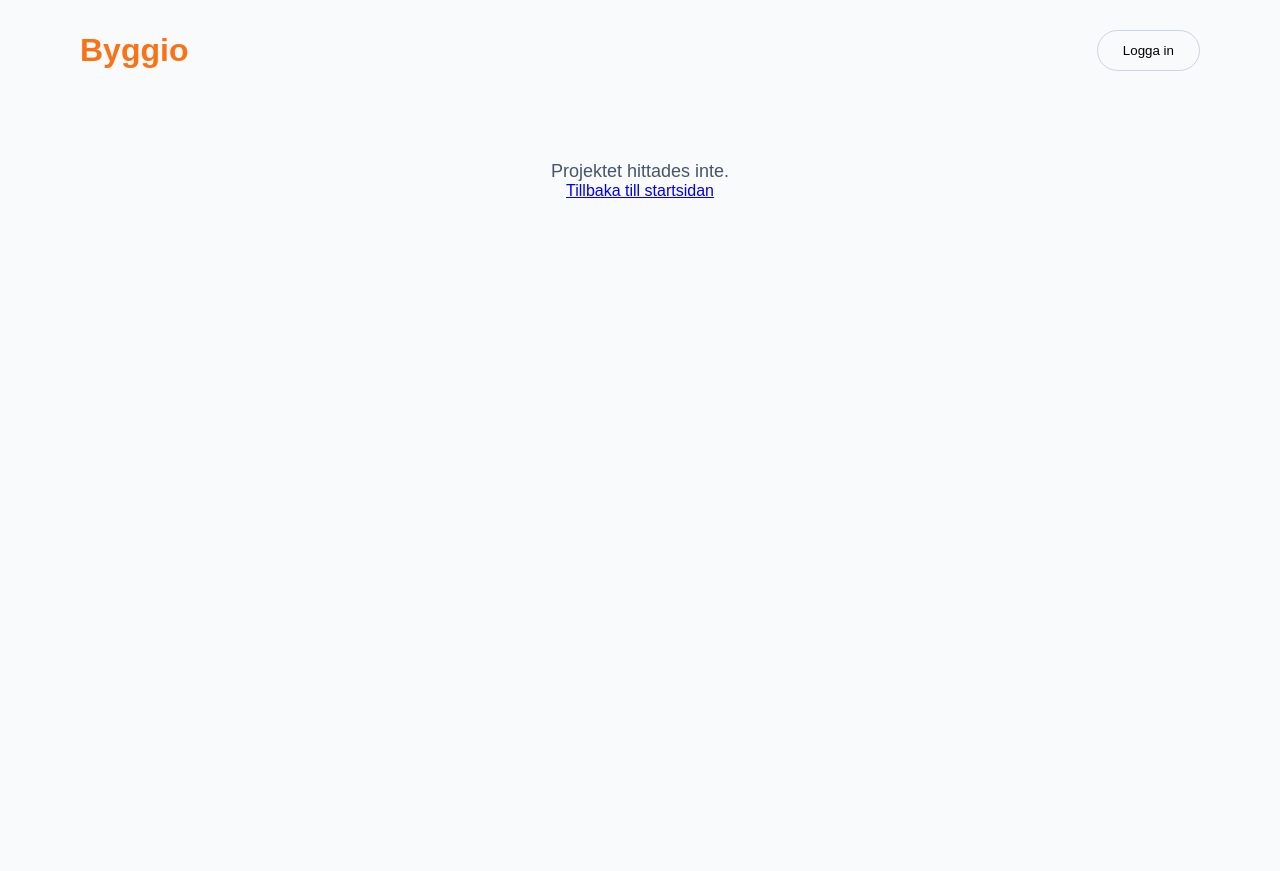
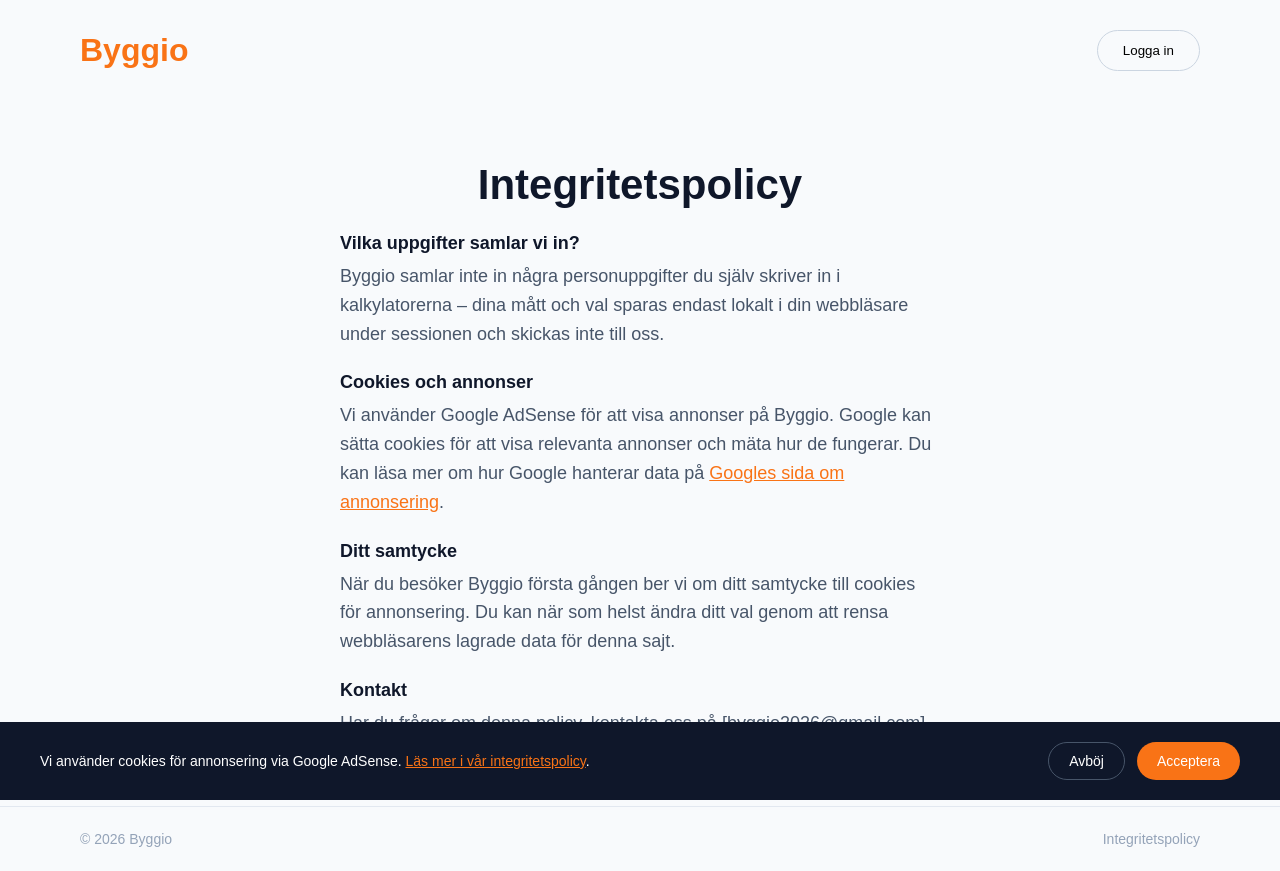
Before and after one commit to 2nm6sbhgs4-star/byggio, a React (Vite) app: page /integritetspolicy in a window 1280 px wide. Before the commit the page ends 800 px from the top, so only its background shows below. Built offline with nearby package versions, Linux system fonts and the light colour scheme.

Commit message:
Lägg till AdSense-verifieringskod

```diff
--- a/src/App.tsx
+++ b/src/App.tsx
@@ -2,6 +2,9 @@ import { Routes, Route } from 'react-router-dom'
 import Navbar from './Navbar'
 import ProjectCards from './ProjectCards'
 import ProjectPage from './ProjectPage'
+import PrivacyPage from './PrivacyPage'
+import CookieConsent from './CookieConsent'
+import Footer from './Footer'
 
 function Home() {
   const scrollToProjects = () => {
@@ -28,8 +31,11 @@ function App() {
       <Navbar />
       <Routes>
         <Route path="/" element={<Home />} />
+        <Route path="/integritetspolicy" element={<PrivacyPage />} />
         <Route path="/:projectId" element={<ProjectPage />} />
       </Routes>
+      <Footer />
+      <CookieConsent />
     </div>
   )
 }
--- /dev/null
+++ b/src/CookieConsent.tsx
@@ -0,0 +1,33 @@
+import { useState, useEffect } from 'react'
+import { Link } from 'react-router-dom'
+
+function CookieConsent() {
+  const [visible, setVisible] = useState(false)
+
+  useEffect(() => {
+    const consent = localStorage.getItem('byggio-cookie-consent')
+    if (!consent) setVisible(true)
+  }, [])
+
+  const handleChoice = (accepted: boolean) => {
+    localStorage.setItem('byggio-cookie-consent', accepted ? 'accepted' : 'declined')
+    setVisible(false)
+    // När AdSense är godkänt: ladda in annonsskriptet här dynamiskt om accepted === true
+  }
+
+  if (!visible) return null
+
+  return (
+    <div className="cookie-banner">
+      <p>
+        Vi använder cookies för annonsering via Google AdSense.{' '}
+        <Link to="/integritetspolicy">Läs mer i vår integritetspolicy</Link>.
+      </p>
+      <div className="cookie-buttons">
+        <button className="cookie-decline" onClick={() => handleChoice(false)}>Avböj</button>
+        <button className="cookie-accept" onClick={() => handleChoice(true)}>Acceptera</button>
+      </div>
+    </div>
+  )
+}
+export default CookieConsent
--- /dev/null
+++ b/src/Footer.tsx
@@ -0,0 +1,11 @@
+import { Link } from 'react-router-dom'
+
+function Footer() {
+  return (
+    <footer className="footer">
+      <span>© {new Date().getFullYear()} Byggio</span>
+      <Link to="/integritetspolicy">Integritetspolicy</Link>
+    </footer>
+  )
+}
+export default Footer
--- /dev/null
+++ b/src/PrivacyPage.tsx
@@ -0,0 +1,33 @@
+function PrivacyPage() {
+  return (
+    <div className="project-page">
+      <h1>Integritetspolicy</h1>
+      <div className="policy-content">
+        <h3>Vilka uppgifter samlar vi in?</h3>
+        <p>
+          Byggio samlar inte in några personuppgifter du själv skriver in i kalkylatorerna – dina mått och val
+          sparas endast lokalt i din webbläsare under sessionen och skickas inte till oss.
+        </p>
+
+        <h3>Cookies och annonser</h3>
+        <p>
+          Vi använder Google AdSense för att visa annonser på Byggio. Google kan sätta cookies för att visa
+          relevanta annonser och mäta hur de fungerar. Du kan läsa mer om hur Google hanterar data på{' '}
+          <a href="https://policies.google.com/technologies/ads" target="_blank" rel="noreferrer">
+            Googles sida om annonsering
+          </a>.
+        </p>
+
+        <h3>Ditt samtycke</h3>
+        <p>
+          När du besöker Byggio första gången ber vi om ditt samtycke till cookies för annonsering. Du kan
+          när som helst ändra ditt val genom att rensa webbläsarens lagrade data för denna sajt.
+        </p>
+
+        <h3>Kontakt</h3>
+        <p>Har du frågor om denna policy, kontakta oss på [byggio2026@gmail.com].</p>
+      </div>
+    </div>
+  )
+}
+export default PrivacyPage
--- a/src/index.css
+++ b/src/index.css
@@ -64,3 +64,23 @@ body { font-family: Arial, Helvetica, sans-serif; background: #f8fafc; color: #0
 
 .form-grid select { padding: 12px 14px; border: 1px solid #cbd5e1; border-radius: 8px; font-size: 16px; background: white; }
 .form-grid select:focus { outline: none; border-color: #f97316; }
+
+/* Footer */
+.footer { display: flex; justify-content: space-between; align-items: center; padding: 24px 80px; font-size: 14px; color: #94a3b8; border-top: 1px solid #e2e8f0; }
+.footer a { color: #94a3b8; text-decoration: none; }
+.footer a:hover { color: #f97316; }
+
+/* Privacy page */
+.policy-content { text-align: left; max-width: 600px; margin: 24px auto 0; }
+.policy-content h3 { margin-top: 24px; margin-bottom: 8px; font-size: 18px; }
+.policy-content p { color: #475569; line-height: 1.6; margin-bottom: 8px; }
+.policy-content a { color: #f97316; }
+
+/* Cookie consent */
+.cookie-banner { position: fixed; bottom: 0; left: 0; right: 0; background: #0f172a; color: white; padding: 20px 40px; display: flex; justify-content: space-between; align-items: center; gap: 20px; flex-wrap: wrap; z-index: 100; }
+.cookie-banner p { margin: 0; font-size: 14px; max-width: 600px; }
+.cookie-banner a { color: #f97316; }
+.cookie-buttons { display: flex; gap: 12px; flex-shrink: 0; }
+.cookie-decline, .cookie-accept { padding: 10px 20px; border-radius: 30px; font-size: 14px; cursor: pointer; border: none; }
+.cookie-decline { background: transparent; border: 1px solid #475569; color: white; }
+.cookie-accept { background: #f97316; color: white; }
```
